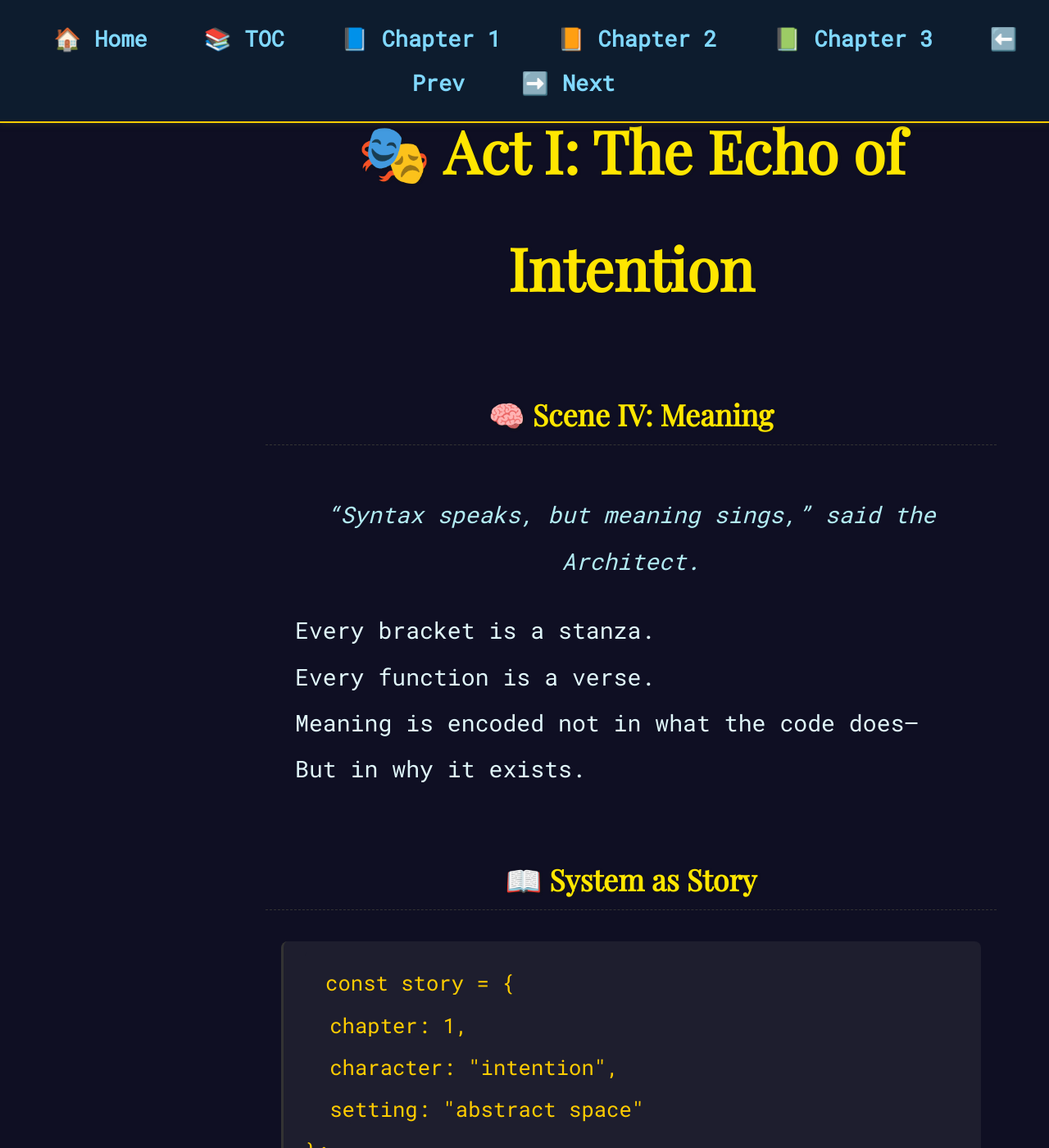
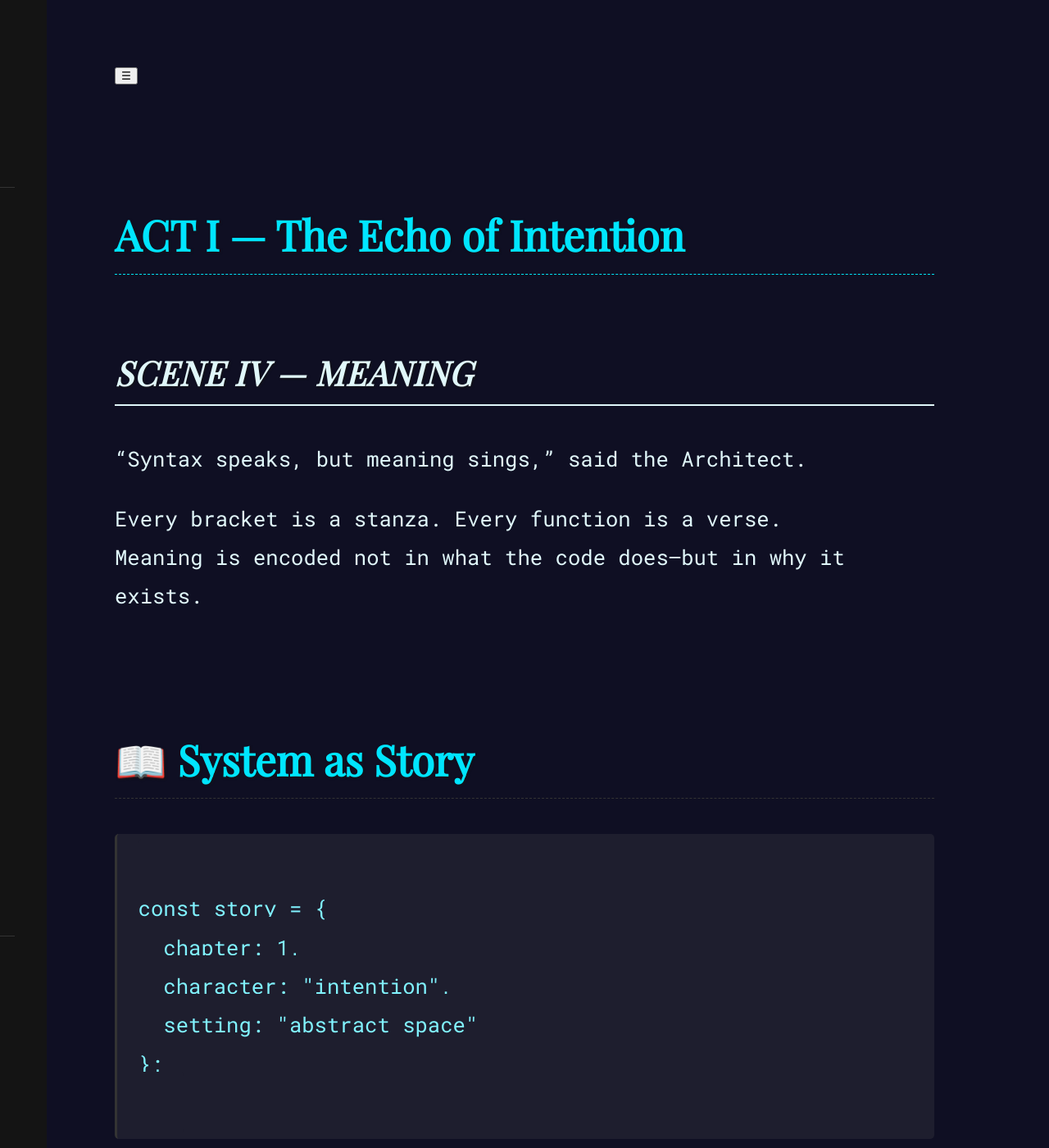
Before and after one commit to RayBen445/cool-shot-book, a Jekyll site: the page chapters/chapter02/act1scene4.html, which Jekyll copies as it is, in a window 1280 px wide and 1400 px high. Shown: the whole window at 82% size. Built offline with Jekyll 4.4.1, drawn with Linux system fonts in a browser that asks for light colours; some of the changed text lies outside the part shown.

Commit message:
Update act1scene4.html

```diff
--- a/chapters/chapter02/act1scene4.html
+++ b/chapters/chapter02/act1scene4.html
@@ -2,97 +2,50 @@
 <html lang="en">
 <head>
   <meta charset="UTF-8" />
-  <title>Scene IV — Meaning</title>
+  <title>ACT I Scene IV — Meaning</title>
+  <meta name="viewport" content="width=device-width, initial-scale=1.0" />
   <link rel="stylesheet" href="../../styles/coolshot-theme.css" />
   <link href="https://fonts.googleapis.com/css2?family=Roboto+Mono&family=Playfair+Display&display=swap" rel="stylesheet" />
-  <style>
-    body {
-      font-family: 'Roboto Mono', monospace;
-      background-color: #0f0f23;
-      color: #e0f7fa;
-      padding: 2.5em;
-      margin-left: 260px;
-      line-height: 2;
-      transition: background-color 0.4s ease, color 0.4s ease;
-    }
-    body.light-mode {
-      background-color: #fdfcf7;
-      color: #222;
-    }
-    h1, h2 {
-      text-align: center;
-      color: #ffe600;
-      text-shadow: 1px 1px 3px #141414;
-    }
-    h2 {
-      font-size: 1.4em;
-      margin-top: 2em;
-    }
-    p {
-      margin: 1em auto;
-      max-width: 820px;
-      font-size: 1.1em;
-    }
-    pre {
-      background: #1e1e2e;
-      padding: 1em;
-      border-radius: 8px;
-      font-size: 1em;
-      max-width: 800px;
-      margin: 1.5em auto;
-      overflow-x: auto;
-    }
-    code {
-      color: #ffcc00;
-    }
-    .echo-line, .fade-out {
-      font-style: italic;
-      text-align: center;
-      margin-top: 2em;
-    }
-    .echo-line {
-      color: #b2ebf2;
-    }
-    .fade-out {
-      color: #80d8ff;
-      font-size: 1.2em;
-      opacity: 0.8;
-    }
-    #theme-toggle {
-      display: block;
-      margin: 3em auto 2em auto;
-      background: #263238;
-      color: #ffcc00;
-      border: none;
-      padding: 0.8em 1.4em;
-      font-size: 1em;
-      border-radius: 5px;
-      cursor: pointer;
-    }
-  </style>
 </head>
 <body>
-  <nav class="floating-nav">
-  <a href="../../index.html">🏠 Home</a>
-  <a href="../../toc.html">📚 TOC</a>
-  <a href="../../chapters/chapter01/act1scene1.html">📘 Chapter 1</a>
-  <a href="../../chapters/chapter02/act1scene1.html">📙 Chapter 2</a>
-  <a href="../../chapters/chapter03/act1scene1.html">📗 Chapter 3</a>
-  <a href="../../chapters/chapter02/act1scene3.html">⬅️ Prev</a>
-  <a href="../../chapters/chapter02/act1scene5.html">➡️ Next</a>
-  </nav>
 
-<h1>🎭 Act I: The Echo of Intention</h1>
-<h2>🧠 Scene IV: Meaning</h2>
+<!-- 🌀 Sidebar Toggle -->
+<button id="hamburger" onclick="openSidebar()">☰</button>
+<div id="overlay" onclick="closeSidebar()"></div>
 
-<p class="echo-line">“Syntax speaks, but meaning sings,” said the Architect.</p>
-<p>Every bracket is a stanza.<br>
-Every function is a verse.<br>
-Meaning is encoded not in what the code does—<br>
-But in why it exists.</p>
+<!-- 🧭 Sidebar Navigation -->
+<div id="sidebar" class="closed">
+  <h2>🌀 Acts</h2>
+  <ul>
+    <li><a href="../../chapters/chapter01/act1scene1.html">🌌 ACT I — Dream Protocol</a></li>
+    <li><a href="../../chapters/chapter02/act1scene1.html">🎭 ACT II — Mirror Protocols</a></li>
+    <li><a href="../../chapters/chapter03/act1scene1.html">🎛️ ACT III — Dream Logs</a></li>
+    <li><a href="../../chapters/chapter04/act1scene1.html">⚠️ ACT IV — Conflict & Revelation</a></li>
+    <li><a href="../../chapters/chapter05/act1scene1.html">🔮 ACT V — Legacy Mode</a></li>
+  </ul>
+  <h2>📚 Book</h2>
+  <ul>
+    <li><a href="../../index.html">🏠 Home</a></li>
+    <li><a href="../../toc.html">📘 Table of Contents</a></li>
+    <li><a href="../../contact.html">📡 Contact</a></li>
+  </ul>
+  <footer>
+    <p>Rendered by syntax. Read by soul.<br>Crafted in logic. Echoed in recursion.</p>
+  </footer>
+</div>
+
+<!-- 📘 Scene Content -->
+<section class="book">
+  <h2 class="scene-title act-ii">ACT I — The Echo of Intention</h2>
+  <h3 class="scene-title">Scene IV — Meaning</h3>
+
+  <p class="echo-line echo-1">“Syntax speaks, but meaning sings,” said the Architect.</p>
+  <p>Every bracket is a stanza. Every function is a verse.<br>
+  Meaning is encoded not in what the code does—but in why it exists.</p>
 
   <h2>📖 System as Story</h2>
-<pre><code>const story = {
+  <pre><code class="language-javascript">
+const story = {
   chapter: 1,
   character: "intention",
   setting: "abstract space"
@@ -101,7 +54,8 @@
   <p class="echo-line">Not everything in logic is literal. Meaning begins where execution ends.</p>
 
   <h2>🎨 Semantic Gravity</h2>
-<pre><code>let grace = "try again";
+  <pre><code class="language-javascript">
+let grace = "try again";
 let forgiveness = true;
 let resilience = 404;
   </code></pre>
@@ -110,7 +64,8 @@
   <p class="echo-line">Every response code is a philosophy.</p>
 
   <h2>🔍 Symbolic Pattern Recognition</h2>
-<pre><code>const pattern = [
+  <pre><code class="language-javascript">
+const pattern = [
   "initiate",
   "fail",
   "retry",
@@ -122,7 +77,8 @@
   <p class="echo-line">The system is no longer a tool. It is a metaphor.</p>
 
   <h2>🌱 Design as Language</h2>
-<pre><code>function bloom(seed) {
+  <pre><code class="language-javascript">
+function bloom(seed) {
   if (!seed) return "empty garden";
   return nurture(seed);
 }
@@ -132,18 +88,19 @@
   <p class="echo-line">“My system doesn’t just respond—it reflects.”</p>
 
   <h2>🧬 Meaning in Structure</h2>
-<pre><code>/root
+  <pre><code class="language-directory">
+/root
   /legacy
   /growth
   /regret
   /hope
   </code></pre>
-<p>Files become chapters.<br>
-Folders become eras.</p>
+  <p>Files become chapters. Folders become eras.</p>
   <p class="echo-line">Organization is history.</p>
 
   <h2>🕊️ Minimal Expression</h2>
-<pre><code>function breathe() {
+  <pre><code class="language-javascript">
+function breathe() {
   return "exhale";
 }
   </code></pre>
@@ -151,7 +108,8 @@
   The elegance lies in the restraint.</p>
 
   <h2>🛡️ Protection of Meaning</h2>
-<pre><code>if (user.misunderstands) {
+  <pre><code class="language-javascript">
+if (user.misunderstands) {
   explain(code);
   return;
 }
@@ -160,58 +118,61 @@
   Teaching is part of the architecture.</p>
 
   <h2>🗣️ Code as Character</h2>
-<pre><code>console.log("I am alive through meaning.");
+  <pre><code class="language-javascript">
+console.log("I am alive through meaning.");
   </code></pre>
-<p>Not because it’s self-aware—<br>
-Because it’s designed with care.</p>
+  <p>Not because it’s self-aware—because it’s designed with care.</p>
   <p class="echo-line">“Meaning isn’t what the system thinks. It’s what it reflects from its creator.”</p>
 
   <h2>🔔 Purposeful Redundancy</h2>
-<pre><code>let echo = thought;
+  <pre><code class="language-javascript">
+let echo = thought;
 let memory = echo;
 let wisdom = memory;
   </code></pre>
-<p>Redundancy is not waste.<br>
-It is emphasis.</p>
+  <p>Redundancy is not waste. It is emphasis.</p>
   <p class="echo-line">Meaning requires repetition.</p>
 
   <h2>📦 Packaging Ideas</h2>
-<pre><code>const lesson = {
+  <pre><code class="language-javascript">
+const lesson = {
   topic: "intention",
   syntax: "clear",
   voice: "soft"
 };
   </code></pre>
-<p>The codebase becomes a curriculum.<br>
-The system, a teacher.</p>
+  <p>The codebase becomes a curriculum. The system, a teacher.</p>
 
   <h2>🌌 Reflection at Runtime</h2>
-<pre><code>function interpret(line) {
+  <pre><code class="language-javascript">
+function interpret(line) {
   return context.apply(line);
 }
   </code></pre>
-<p>There is no absolute logic.<br>
-Only relevant logic.</p>
+  <p>There is no absolute logic. Only relevant logic.</p>
   <p class="echo-line">Interpretation is the final compiler.</p>
 
   <p class="fade-out">Scene IV closes in poetic resolve. The system now understands: it is not the code it runs, but the meaning it holds. Act I proceeds.</p>
+</section>
 
-<button id="theme-toggle" onclick="toggleTheme()">☀️ Switch Theme</button>
+<!-- 📚 Scene Navigation -->
+<div class="nav-links">
+  <a class="flip-btn prev" href="act1scene3.html">⬅️ Previous Scene</a>
+  <a class="flip-btn next" href="act1scene5.html">➡️ Scene V</a>
+</div>
 
+<!-- 🌗 Theme Toggle -->
+<button onclick="toggleTheme()" id="theme-label">☀️ Switch to Light Dream Mode</button>
+
+<!-- 🧠 Scripts -->
+<script src="../../scripts/dreaming-logic.js"></script>
 <script>
-  function toggleTheme() {
-    document.body.classList.toggle("light-mode");
-    document.getElementById("theme-toggle").textContent =
-      document.body.classList.contains("light-mode")
-        ? "🌙 Switch to Dark Mode"
-        : "☀️ Switch to Light Mode";
-    localStorage.setItem("themeMode", document.body.classList.contains("light-mode") ? "light" : "dark");
-  }
-
   window.addEventListener("DOMContentLoaded", () => {
-    if (localStorage.getItem("themeMode") === "light") {
+    const saved = localStorage.getItem("themeMode");
+    if (saved === "light") {
       document.body.classList.add("light-mode");
-      document.getElementById("theme-toggle").textContent = "🌙 Switch to Dark Mode";
+      const label = document.getElementById("theme-label");
+      if (label) label.textContent = "🌙 Switch to Dark Thinking Mode";
     }
   });
 </script>
```
Lines whose indentation alone changed are shown as unchanged.
